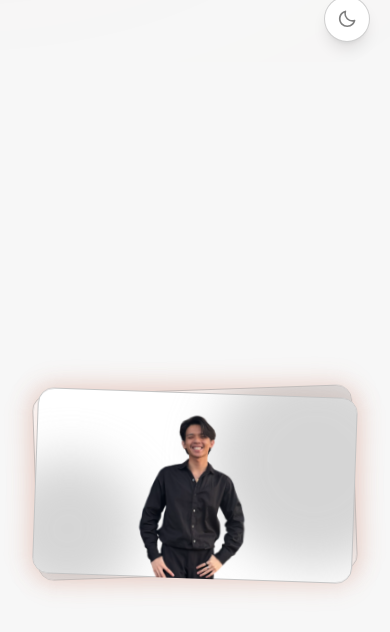
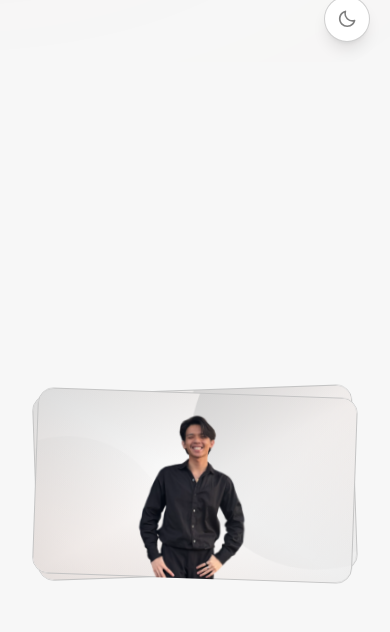
Before and after one commit to Rickson0628/Portfolio, a Next.js app: page / in a window 390 px wide. Shown: the part 782-1414 px from the top of the page. Built offline with nearby package versions, Linux system fonts and the light colour scheme.

Commit message:
perf: replace mobile blur effects with gradients

```diff
--- a/components/About.jsx
+++ b/components/About.jsx
@@ -36,19 +36,20 @@ const PictureCard = ({
         "
         style={scrollStyle}
       >
-        {/* Orange glow behind the card */}
+        {/* Orange glow on large screens and above */}
+        {!mobile && (
           <div
             aria-hidden="true"
-          className={`
+            className="
               absolute
               -inset-1
               z-0
               rounded-[1.35rem]
               bg-univ/15
-
-            ${mobile ? "blur-md" : "blur-xl"}
-          `}
+              blur-xl
+            "
           />
+        )}
 
         {/* Portrait background */}
         <div
@@ -64,39 +65,101 @@ const PictureCard = ({
             [contain:paint]
           "
         >
-          {/* Top-right picture glow */}
+          {mobile ? (
+            <>
+              {/* Mobile and tablet gradient background */}
               <div
                 aria-hidden="true"
-            className={`
+                className="
                   absolute
+                  inset-0
+                  bg-gradient-to-br
+                  from-border/60
+                  via-surface
+                  to-border/30
+                "
+              />
+
+              {/* Subtle orange tint */}
+              <div
+                aria-hidden="true"
+                className="
+                  absolute
+                  inset-0
+                  bg-gradient-to-tr
+                  from-univ/10
+                  via-transparent
+                  to-univ/5
+                "
+              />
+
+              {/* Top-right gradient shape */}
+              <div
+                aria-hidden="true"
+                className="
+                  absolute
+                  -right-[28%]
+                  -top-[45%]
                   aspect-square
+                  w-[80%]
+                  rounded-full
+                  bg-gradient-to-br
+                  from-border/80
+                  via-border/20
+                  to-transparent
+                "
+              />
+
+              {/* Bottom-left gradient shape */}
+              <div
+                aria-hidden="true"
+                className="
+                  absolute
+                  -bottom-[38%]
+                  -left-[22%]
+                  aspect-square
+                  w-[65%]
+                  rounded-full
+                  bg-gradient-to-tr
+                  from-border/70
+                  via-border/20
+                  to-transparent
+                "
+              />
+            </>
+          ) : (
+            <>
+              {/* Top-right desktop glow */}
+              <div
+                aria-hidden="true"
+                className="
+                  absolute
+                  -right-[30%]
+                  top-[10%]
+                  aspect-square
+                  w-[60%]
                   rounded-full
                   bg-border
-
-              ${
-                mobile
-                  ? "-right-[20%] -top-[20%] w-[65%] opacity-70 blur-xl"
-                  : "-right-[30%] top-[10%] w-[60%] blur-3xl"
-              }
-            `}
+                  blur-3xl
+                "
               />
 
-          {/* Bottom-left picture glow */}
+              {/* Bottom-left desktop glow */}
               <div
                 aria-hidden="true"
-            className={`
+                className="
                   absolute
+                  -bottom-[10%]
+                  -left-[30%]
                   aspect-square
+                  w-[60%]
                   rounded-full
                   bg-border
-
-              ${
-                mobile
-                  ? "-bottom-[15%] -left-[12%] w-[45%] opacity-70 blur-xl"
-                  : "-bottom-[10%] -left-[30%] w-[60%] blur-3xl"
-              }
-            `}
+                  blur-3xl
+                "
               />
+            </>
+          )}
         </div>
 
         {/* Portrait image */}
@@ -151,7 +214,7 @@ const DesktopAbout = ({
     ["0vw", "0vw", "34vw", "34vw"],
   );
 
-  // Slightly straightens the cards while scrolling
+  // Slightly straightens the cards
   const leftRotate = useTransform(
     scrollYProgress,
     [0.1, 0.75],
@@ -164,7 +227,7 @@ const DesktopAbout = ({
     [4, 2],
   );
 
-  // Desktop card scale
+  // Scales the desktop cards
   const desktopPictureScale = useTransform(
     scrollYProgress,
     [0.1, 0.75],
@@ -194,7 +257,7 @@ const DesktopAbout = ({
   const pointerX = useMotionValue(0.5);
   const pointerY = useMotionValue(0.5);
 
-  // Converts the cursor position into card movement
+  // Converts cursor position into movement
   const cursorX = useTransform(pointerX, [0, 1], [-16, 16]);
   const cursorY = useTransform(pointerY, [0, 1], [-10, 10]);
 
@@ -368,13 +431,14 @@ const MobileAbout = ({
   leftPicture,
   rightPicture,
 }) => {
-  // Moves the cards vertically
+  // Moves the top card upward
   const topY = useTransform(
     scrollYProgress,
     [0, 0.12, 0.68, 1],
     ["0vh", "0vh", "-31vh", "-31vh"],
   );
 
+  // Moves the bottom card downward
   const bottomY = useTransform(
     scrollYProgress,
     [0, 0.12, 0.68, 1],
```
Lines whose indentation alone changed are shown as unchanged.
